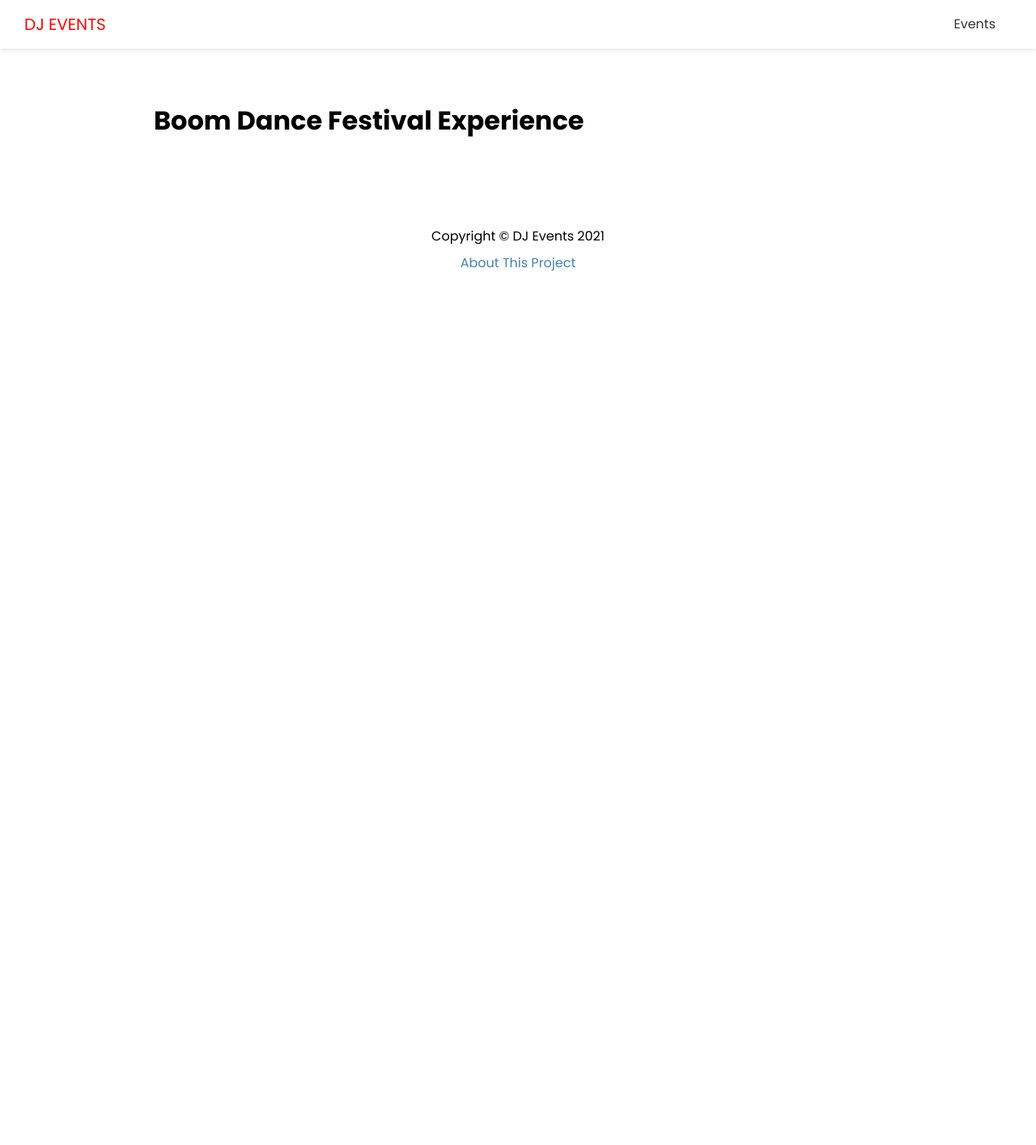
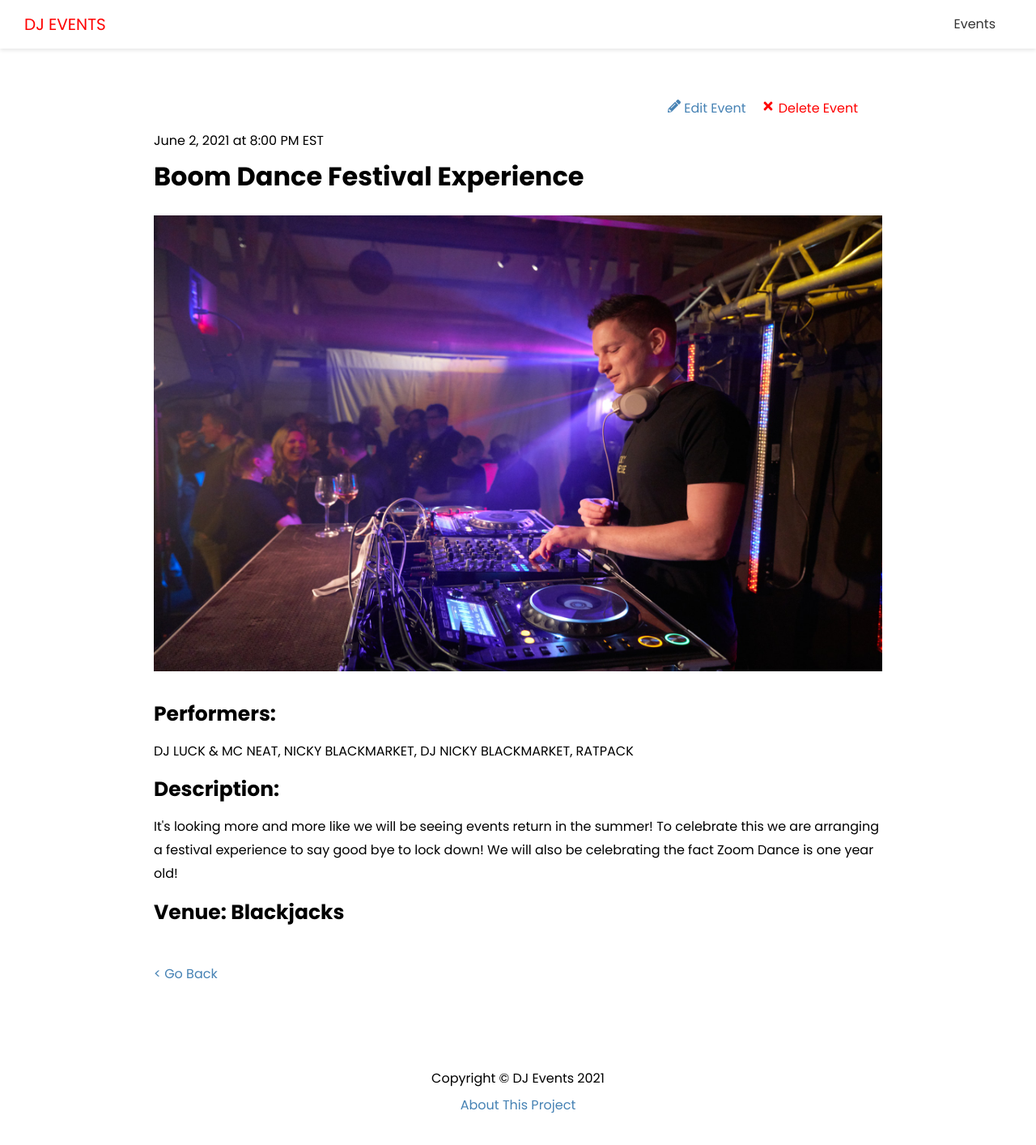
Before and after one commit to matrixchan/dj-events-frontend, a Next.js app: page /events/boom-dance-festival-experience in a window 1280 px wide. Shown: the top 1414 px of the page at 81% size. Before the commit the page ends 800 px from the top, so only its background shows below. Built offline with nearby package versions, Linux system fonts and the light colour scheme; no server answers.

Commit message:
18 Single Event Page

```diff
--- a/pages/events/[slug].js
+++ b/pages/events/[slug].js
@@ -1,11 +1,48 @@
+import { FaPencilAlt, FaTimes } from 'react-icons/fa'
+import Link from 'next/link'
+import Image from 'next/image'
 import Layout from "@/components/Layout"
 import {API_URL} from '@/config/index'
+import styles from '@/styles/Event.module.css'
 
 export default function EventPage({evt}) {
+    const deleteEvent = (e)=>{
+        console.log('delete')
+    }
 
     return (
         <Layout>
-            <h1>{evt.name}</h1>
+            <div className={styles.event}>
+                <div className={styles.controls}>
+                    <Link href={`/events/edit/${evt.id}`}>
+                        <a>
+                          <FaPencilAlt /> Edit Event
+                        </a>
+                    </Link>
+                    <a className={styles.delete} onClick={deleteEvent}>
+                        <FaTimes /> Delete Event
+                    </a>
+                </div>
+                <span>{evt.date} at {evt.time}</span>
+                <h1>{evt.name}</h1>
+                {evt.image && (
+                    <div className={styles.image}>
+                        <Image src={evt.image} width={960} height={600}/>
+                    </div>
+                )}
+
+                <h3>Performers:</h3>
+                <p>{evt.performers}</p>
+                <h3>Description:</h3>
+                <p>{evt.description}</p>
+                <h3>Venue: {evt.venue}</h3>
+
+                <Link href='/events'>
+                    <a className={styles.back}>
+                        {'<'} Go Back
+                    </a>
+                </Link>
+            </div>
         </Layout>
     )
 }
--- /dev/null
+++ b/styles/Event.module.css
@@ -0,0 +1,32 @@
+.event {
+    position: relative;
+    padding-top: 40px;
+  }
+
+  .event h3 {
+    font-size: 25px;
+  }
+
+  .event p {
+    margin: 10px 0;
+  }
+
+  .image {
+    margin-bottom: 20px;
+  }
+
+  .controls {
+    position: absolute;
+    right: 30px;
+    top: 0;
+  }
+
+  .delete {
+    margin-left: 20px;
+    color: red;
+  }
+
+  .back {
+    display: block;
+    margin-top: 40px;
+  }
```
